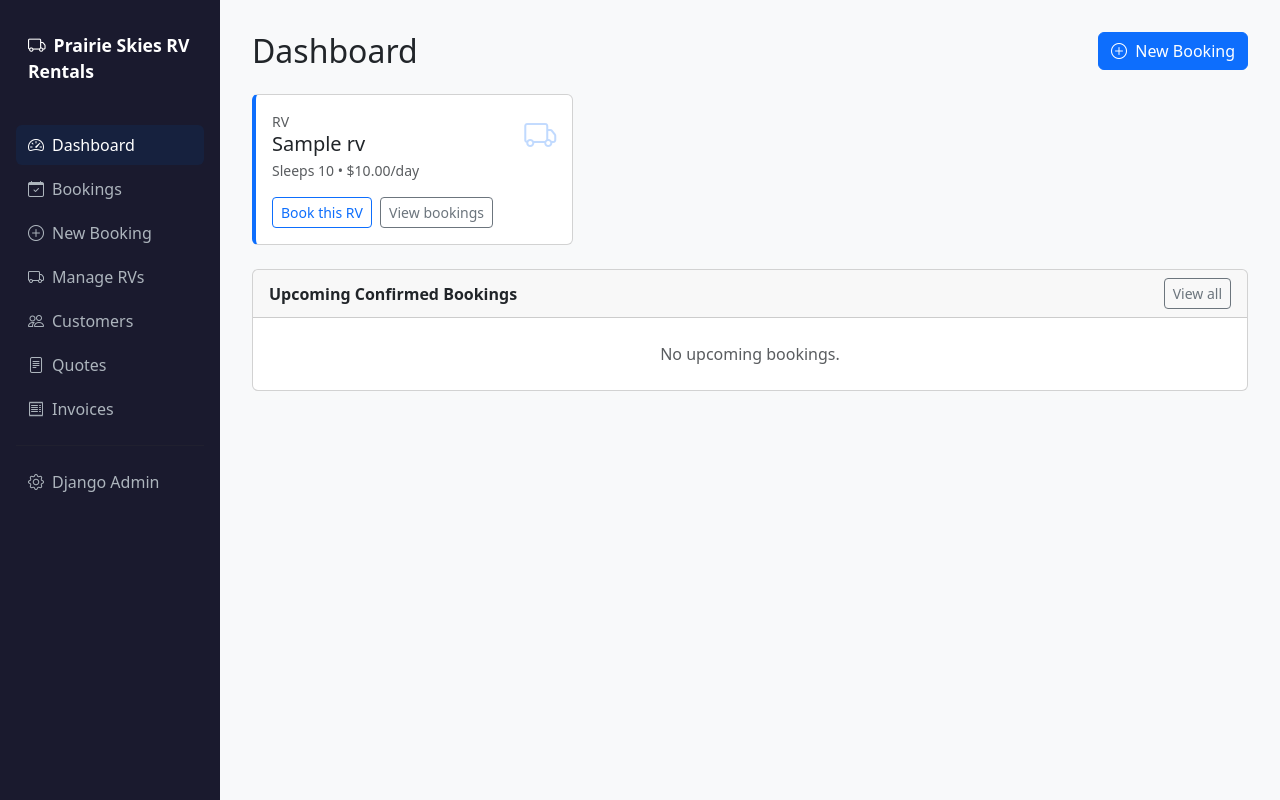
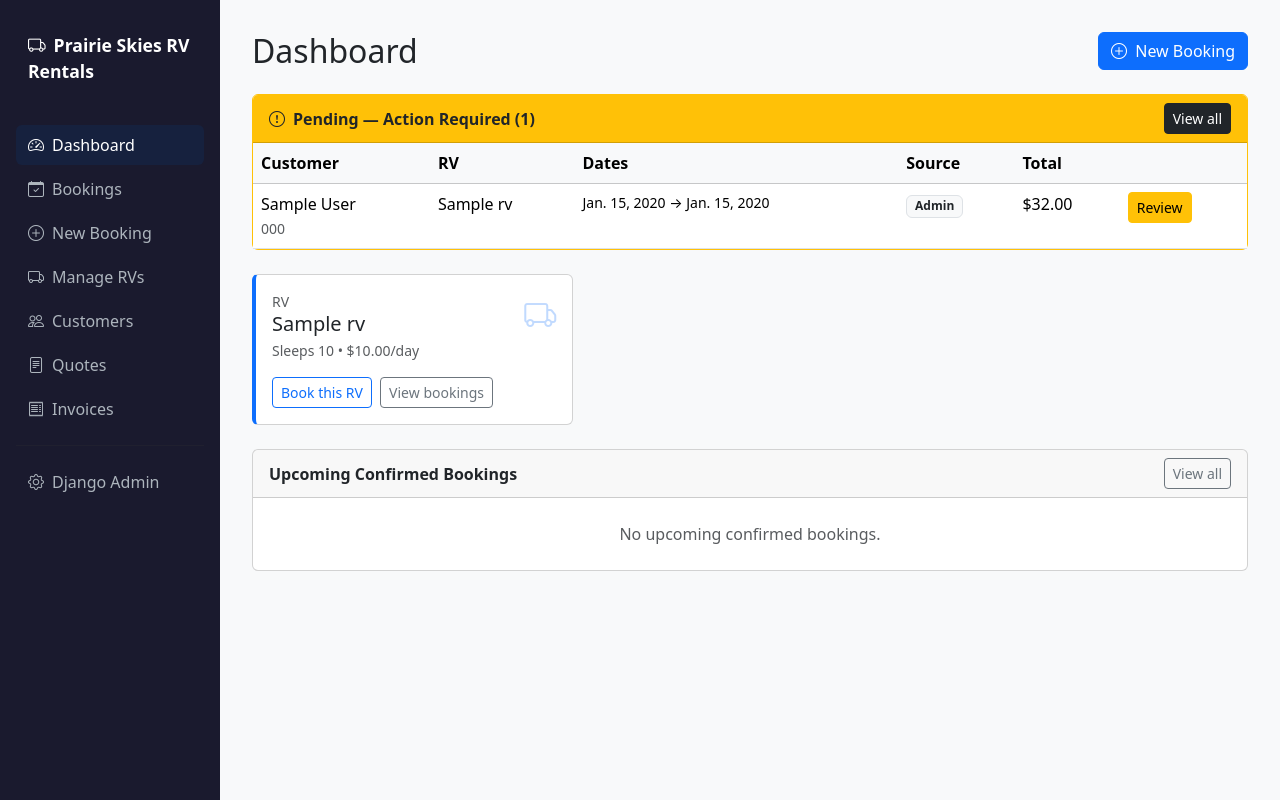
Before and after one commit to jamie7355/rv-rental, a Django app: page /dashboard/ in a window 1280 px wide. Run offline with Django 5.2, Linux system fonts and the light colour scheme; a user stored in the database is signed in; tables that the repository leaves empty hold one stand-in row (values such as "Sample post").

Commit message:
Dashboard: show pending bookings needing action at top

```diff
--- a/rentals/templates/rentals/admin_dashboard.html
+++ b/rentals/templates/rentals/admin_dashboard.html
@@ -1,6 +1,6 @@
 {% extends "rentals/base.html" %}
 
-{% block title %}Dashboard — RV Rental{% endblock %}
+{% block title %}Dashboard — Prairie Skies RV Rentals{% endblock %}
 
 {% block content %}
 <div class="d-flex justify-content-between align-items-center mb-4">
@@ -9,6 +9,47 @@
     <i class="bi bi-plus-circle me-1"></i> New Booking
   </a>
 </div>
+
+<!-- Pending bookings needing action -->
+{% if pending %}
+<div class="card border-warning mb-4">
+  <div class="card-header bg-warning text-dark d-flex justify-content-between align-items-center">
+    <strong><i class="bi bi-exclamation-circle me-2"></i>Pending — Action Required ({{ pending.count }})</strong>
+    <a href="{% url 'admin_booking_list' %}?status=pending" class="btn btn-sm btn-dark">View all</a>
+  </div>
+  <div class="card-body p-0">
+    <table class="table table-hover mb-0">
+      <thead class="table-light">
+        <tr>
+          <th>Customer</th>
+          <th>RV</th>
+          <th>Dates</th>
+          <th>Source</th>
+          <th>Total</th>
+          <th></th>
+        </tr>
+      </thead>
+      <tbody>
+        {% for booking in pending %}
+        <tr>
+          <td>
+            {{ booking.customer.full_name }}<br>
+            <span class="text-muted small">{{ booking.customer.phone }}</span>
+          </td>
+          <td>{{ booking.rv.name }}</td>
+          <td class="small">{{ booking.start_date }} → {{ booking.end_date }}</td>
+          <td><span class="badge bg-light text-dark border">{{ booking.get_source_display }}</span></td>
+          <td>${{ booking.total_charged }}</td>
+          <td>
+            <a href="{% url 'admin_booking_detail' booking.pk %}" class="btn btn-sm btn-warning">Review</a>
+          </td>
+        </tr>
+        {% endfor %}
+      </tbody>
+    </table>
+  </div>
+</div>
+{% endif %}
 
 <!-- RV Status Cards -->
 <div class="row g-3 mb-4">
@@ -38,7 +79,7 @@
   {% endfor %}
 </div>
 
-<!-- Upcoming Bookings -->
+<!-- Upcoming Confirmed Bookings -->
 <div class="card">
   <div class="card-header d-flex justify-content-between align-items-center">
     <strong>Upcoming Confirmed Bookings</strong>
@@ -73,7 +114,7 @@
       </tbody>
     </table>
     {% else %}
-    <div class="p-4 text-center text-muted">No upcoming bookings.</div>
+    <div class="p-4 text-center text-muted">No upcoming confirmed bookings.</div>
     {% endif %}
   </div>
 </div>
--- a/rentals/views.py
+++ b/rentals/views.py
@@ -176,12 +176,17 @@ def availability_api(request, rv_id):
 
 @staff_member_required
 def admin_dashboard(request):
+    pending = Booking.objects.filter(
+        status=Booking.Status.PENDING
+    ).select_related("rv", "customer").order_by("created_at")
+
     upcoming = Booking.objects.filter(
         status=Booking.Status.CONFIRMED
     ).select_related("rv", "customer").order_by("start_date")[:10]
 
     rvs = RV.objects.filter(is_active=True)
     return render(request, "rentals/admin_dashboard.html", {
+        "pending": pending,
         "upcoming": upcoming,
         "rvs": rvs,
     })
```
